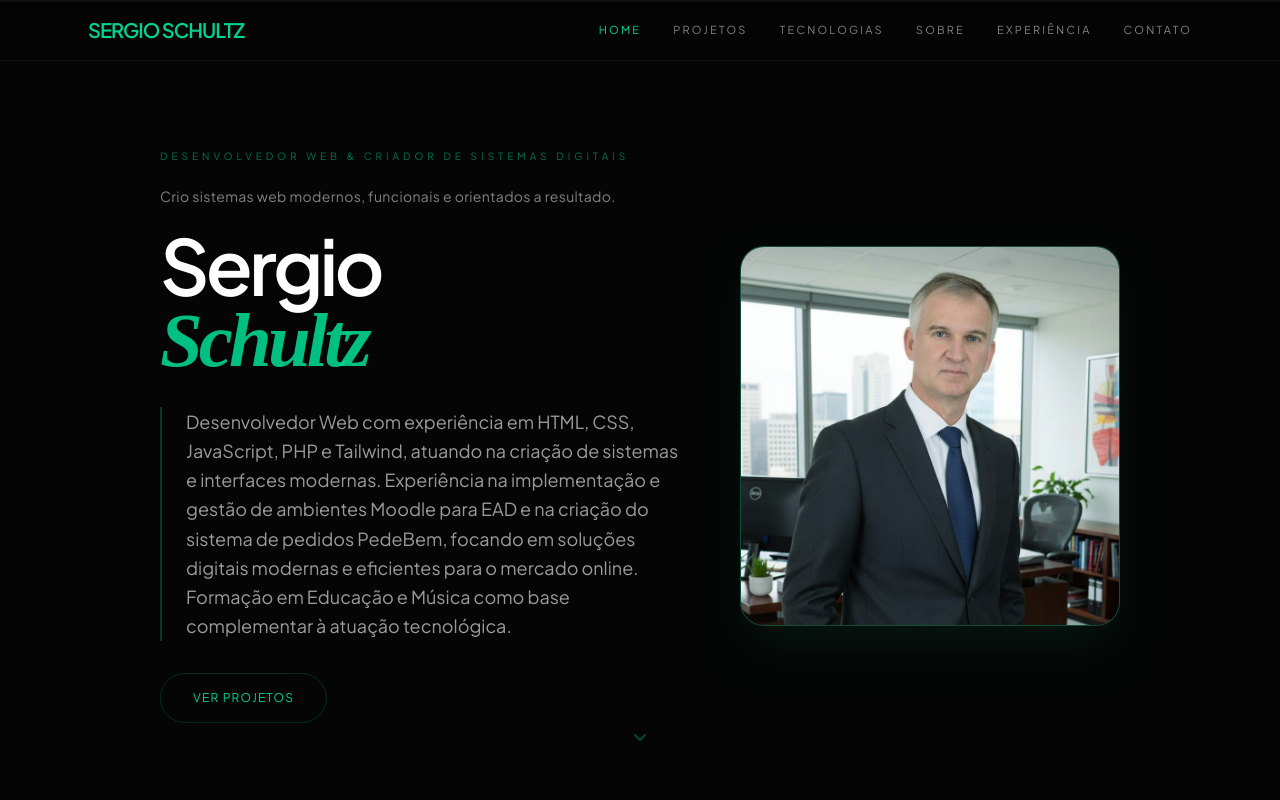
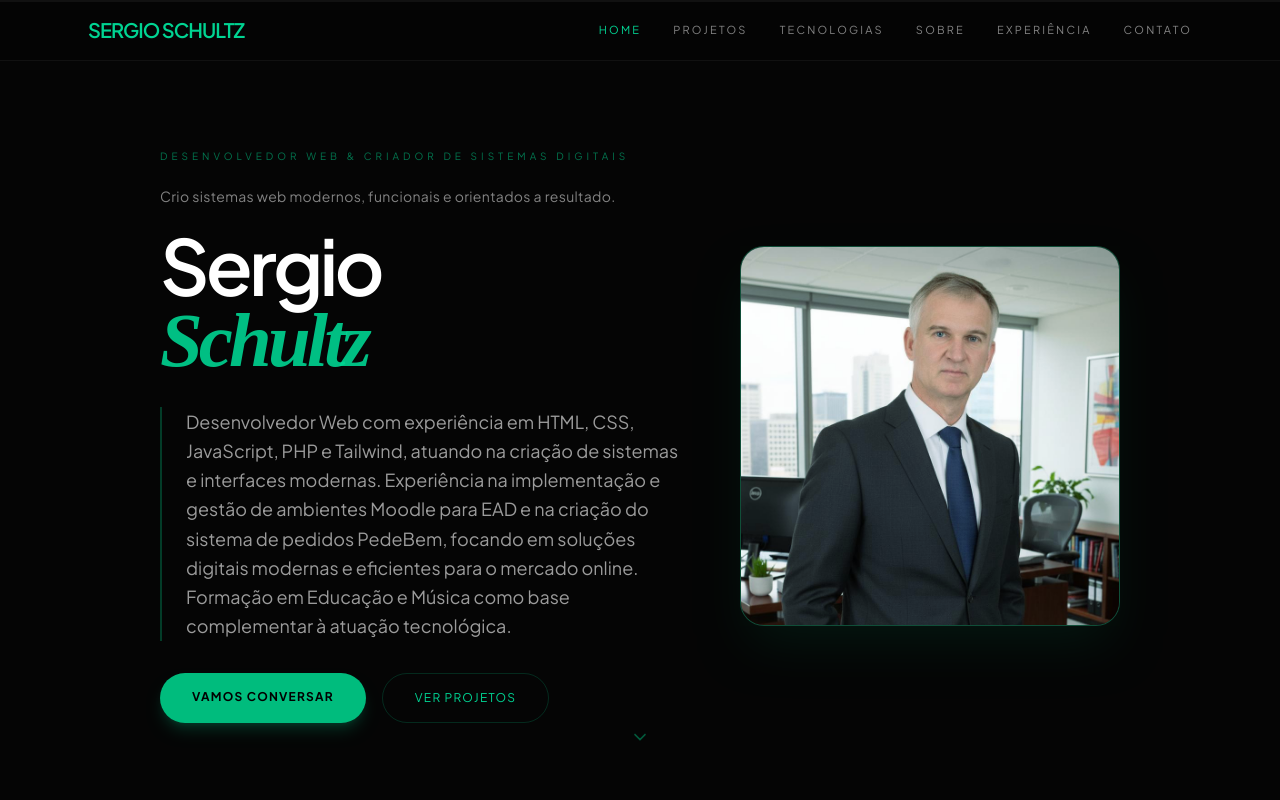
Before and after one commit to schultz196/sergio-portfolio, a Vue app: page / in a window 1280 px wide. Shown: the top 800 px of the page. Built offline with nearby package versions, Linux system fonts and the light colour scheme; a web font is replaced by a local one.

Commit message:
Restore contact section and links in App.vue
Uncommented contact section and related links in App.vue.

```diff
--- a/src/App.vue
+++ b/src/App.vue
@@ -76,10 +76,10 @@
                         {{ portfolio.summary }}
                     </p>
                     <div class="flex flex-wrap gap-4">
-                      <!--  <a href="#contato"
+                      <a href="#contato"
                             class="px-8 py-4 bg-emerald-500 text-black rounded-full text-xs uppercase tracking-widest font-bold hover:bg-emerald-400 transition-all shadow-lg shadow-emerald-500/20">
                             Vamos Conversar
-                        </a>  -->
+                        </a>
                         <a href="#projetos"
                             class="px-8 py-4 border border-emerald-500/20 text-emerald-400 rounded-full text-xs uppercase tracking-widest font-medium hover:bg-emerald-500/5 transition-all">
                             Ver Projetos
@@ -371,7 +371,7 @@
                 </div>
             </section>
 
-        <!--    <section id="contato" class="py-32 px-6 md:px-24 border-t border-white/10 relative overflow-hidden">
+           <section id="contato" class="py-32 px-6 md:px-24 border-t border-white/10 relative overflow-hidden">
                 <div
                     class="absolute bottom-0 left-0 w-full h-1/2 bg-gradient-to-t from-emerald-500/5 to-transparent -z-10" />
                 <div class="max-w-4xl mx-auto text-center">
@@ -427,7 +427,7 @@
                         {{ portfolio.contact.location }}
                     </div>
                 </div>
-            </section>  -->
+            </section>
 
             <footer
                 class="py-12 px-6 md:px-24 border-t border-white/5 flex flex-col md:flex-row justify-between items-center gap-6 text-white/20 text-[10px] uppercase tracking-[0.3em]">
```
